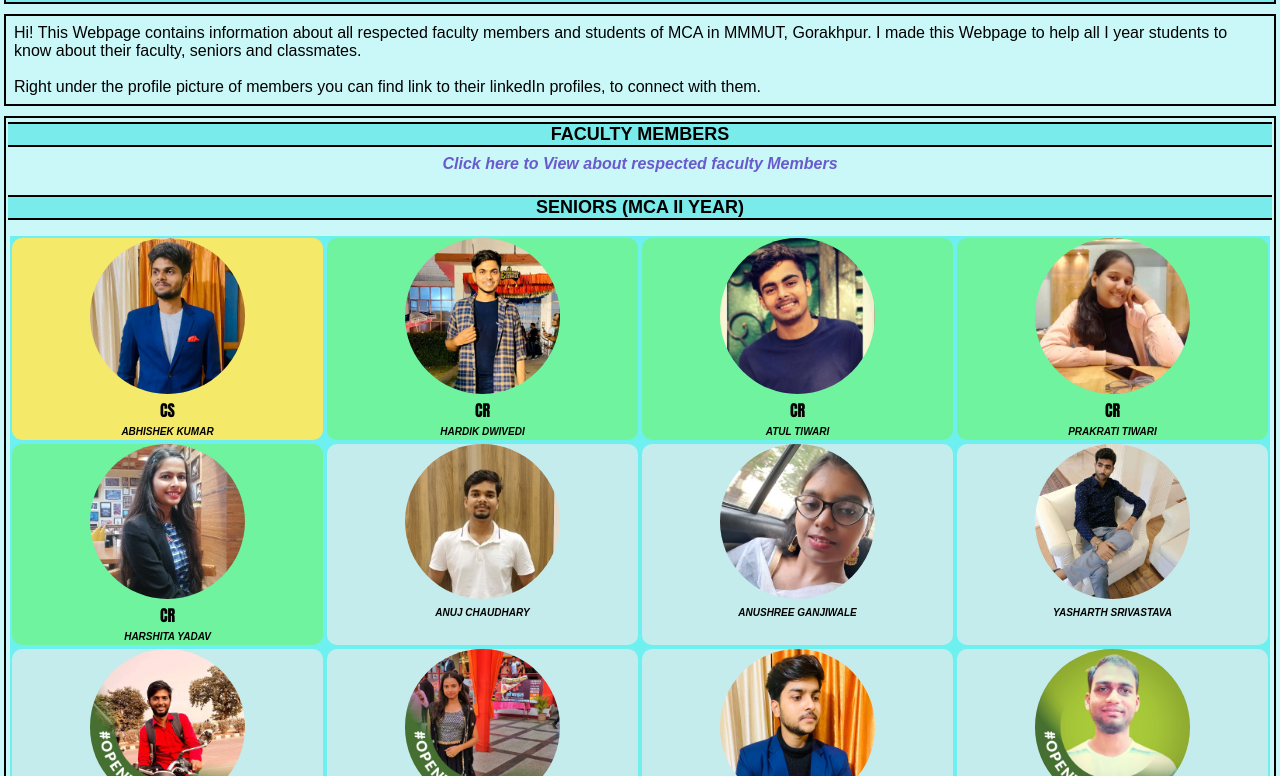
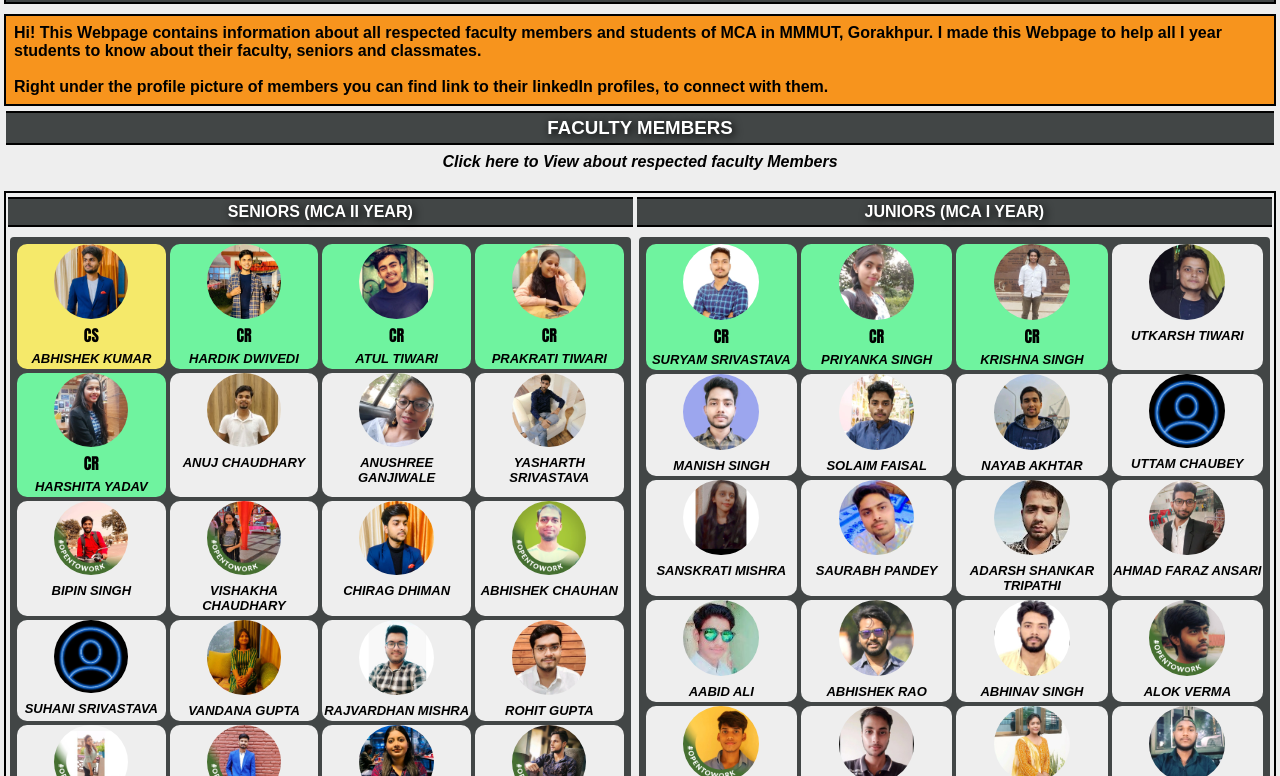
Before and after one commit to abhishekraoas/MCA_Members, a plain HTML site: page index.html in a window 1280 px wide. Shown: the part 166-942 px from the top of the page. Drawn offline with Linux system fonts and the light colour scheme.

Commit message:
added flexbox

```diff
--- a/index.html
+++ b/index.html
@@ -28,11 +28,11 @@
 
             </p>
         </div>
-
-        <div class="members">
         <div class="faculty">
             <div class="membergroupheading">
+                <h3>
                     FACULTY MEMBERS
+                </h3>
             </div>
             <div>
                 <a href="http://www.mmmut.ac.in/FacultyList?ab=9" class="facultylink">
@@ -44,6 +44,9 @@
 
             </div>
         </div>
+
+        <div class="members">
+
 
             <div class="seniors">
                 <div class="membergroupheading">
--- a/style.css
+++ b/style.css
@@ -6,13 +6,14 @@
 }
 .container{
     border: none;
-    background-color:#caf7f7;
+    background-color:#EEEEEE;
     padding: 4px;
 }
 .headingcontainer{
     border: 2px solid black;
-    background-color: #79ebeb;
-    color: black;
+    background-color: #424646;
+    color: white;
+    text-shadow: 2px 2px 8px black;
     padding: 5px;
     margin-bottom: 10px;
 }
@@ -22,12 +23,15 @@
     margin-top: 3px;
     margin-bottom: 3px;
     color: black;
-    background-color: #caf7f7;
+    font-weight: 600;
+    background-color: #f7941d;
 
 }
 .members{
     border: 2px solid black;
-    background-color: #caf7f7;
+    background-color: #EEEEEE;
+    color: white;
+    display: flex;
     margin-top: 10px;
 
 }
@@ -37,7 +41,13 @@
     width: 3fr;
     margin-bottom: 20px;
 }
+.faculty h3{
+    color:white;
+
+}
 .seniors{
+    display: flex;
+    flex-direction: column;
     border: none;
     margin: 2px;
     width: 3fr;
@@ -45,6 +55,8 @@
 
 }
 .juniors{
+    display: flex;
+    flex-direction: column;
     border: none;
     margin: 2px;
     width: 3fr;
@@ -55,7 +67,7 @@
 .footer{
     border: 2px solid black;
     margin: 2px;
-    background-color:#c5ecec;
+    background-color:#f7941d;
     display: inline-block;
     width:100%;
     margin-left: auto;
@@ -66,14 +78,15 @@
 .membercontainer{
     border: none;
     margin: 2px;
-    margin-top: 8px;
+    padding: 5px;
+    border-radius: 4px;
     display: grid;
     grid-template-columns: 1fr 1fr 1fr 1fr;
-    background-color:#6ff0f0;
+    background-color: #424646;
 
 }
 .membergroupheading{
-    background-color: #79ebeb;
+    background-color: #424646;
     border: none;
     border-top: 2px solid black;
     border-bottom: 2px solid black;
@@ -84,12 +97,15 @@
     text-align: center;
     display: inline-block;
     font-weight: 700;
-    font-size: large;
+    font-size: medium;
+    text-shadow: 2px 2px 8px black;
+    padding-top: 4px;
+    padding-bottom: 4px;
     margin-bottom: 8px;
 
 }
 .memberelement{
-    background-color:#c5ecec;
+    background-color: #EEEEEE;
     margin: 2px;
     border: none;
     border-radius: 10px;
@@ -97,7 +113,7 @@
     transition: background-color 0.9s;
 }
 .memberelement:hover{
-    background-color: #6ff0f0;
+    background-color: #f7941d;
 
 }
 
@@ -136,7 +152,7 @@
 }
 #MMMlogo{
     width: 10%;
-    border-radius: 60px;
+    border-radius: 100px;
 }
 #mainheading{
     font-weight: 700;
@@ -148,7 +164,8 @@
     margin-left: auto;
     margin-right: auto;
     text-align: center;
-    color: slateblue;
+    color: black;
+    text-shadow: none;
     font-style: italic;
     font-weight: 800;
 }
@@ -177,17 +194,26 @@
     width: 100%;
 }
 .name{
+    color: black;
+    text-shadow: none;
     padding-top: 4px;
-    font-size: 10px;
+    font-size: 0.4 rem;
     padding-bottom: 3px;
 }
+
 #textinfoot{
     font-size: 15px;
     font-weight: 300;
 }
 .foottext{
-    margin-bottom: 10px;
-    border: none;
+    padding: 8px;
+    margin-top: 3px;
+    margin-bottom: 3px;
+    color: black;
+    background-color: #f7941d;
+}
+#textinfoot{
+    font-weight: 600;
 }
 
 
@@ -201,6 +227,14 @@
     display: inline-block;
 }
 
+#cr .name{
+    color: black;
+    text-shadow: none;
+}
+#cs .name{
+    color:black;
+    text-shadow: none;
+}
 #cr{
     background-color: #6ff39f;
     border: none;
@@ -223,3 +257,10 @@
     font-family: Impact, Haettenschweiler, 'Arial Narrow Bold', sans-serif;
     color: black;
 }
+
+@media(max-width: 600px){
+    .members{
+        display: flex;
+        flex-wrap: wrap;
+    }
+}
```
Lines whose indentation alone changed are shown as unchanged.
